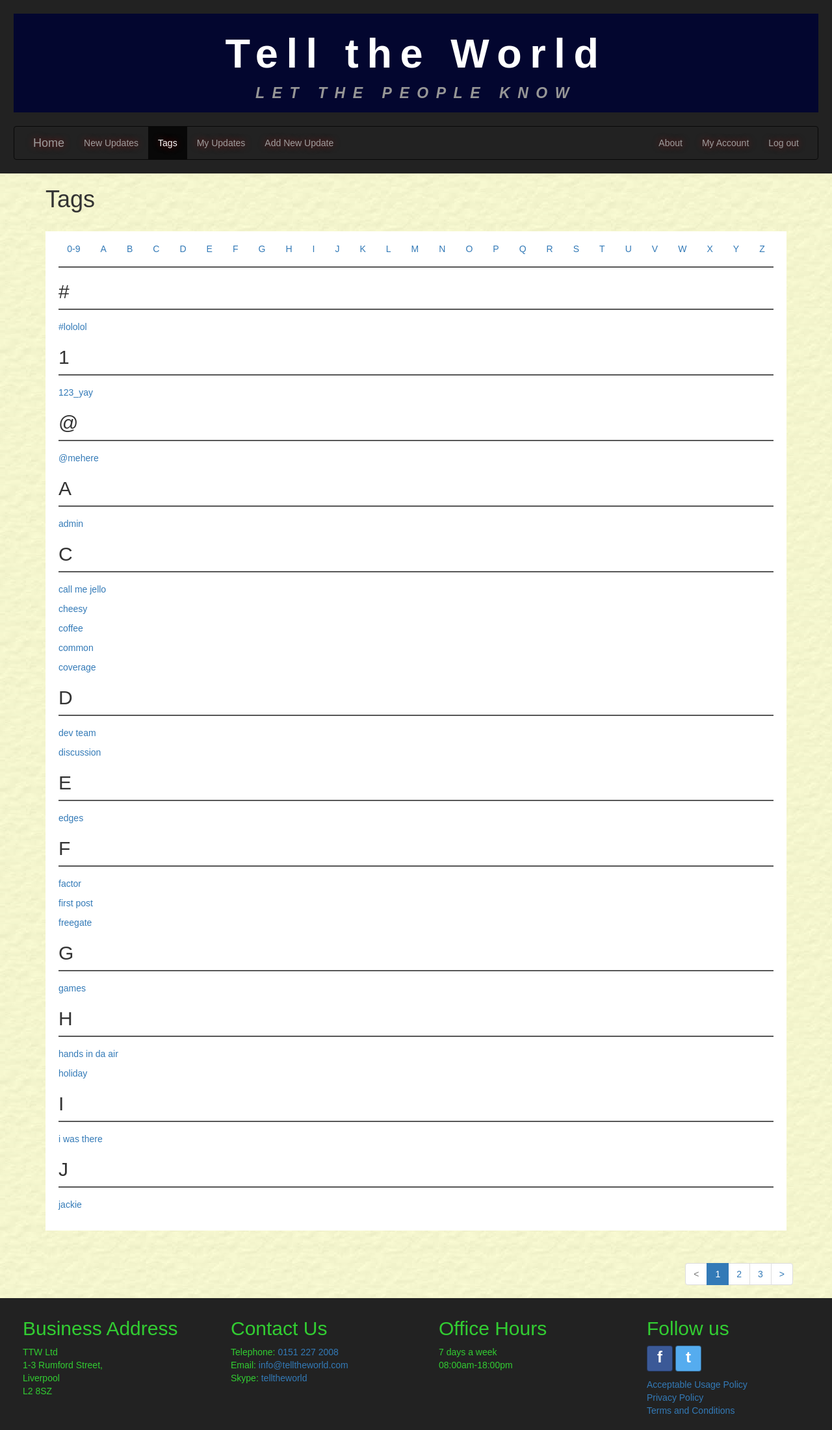
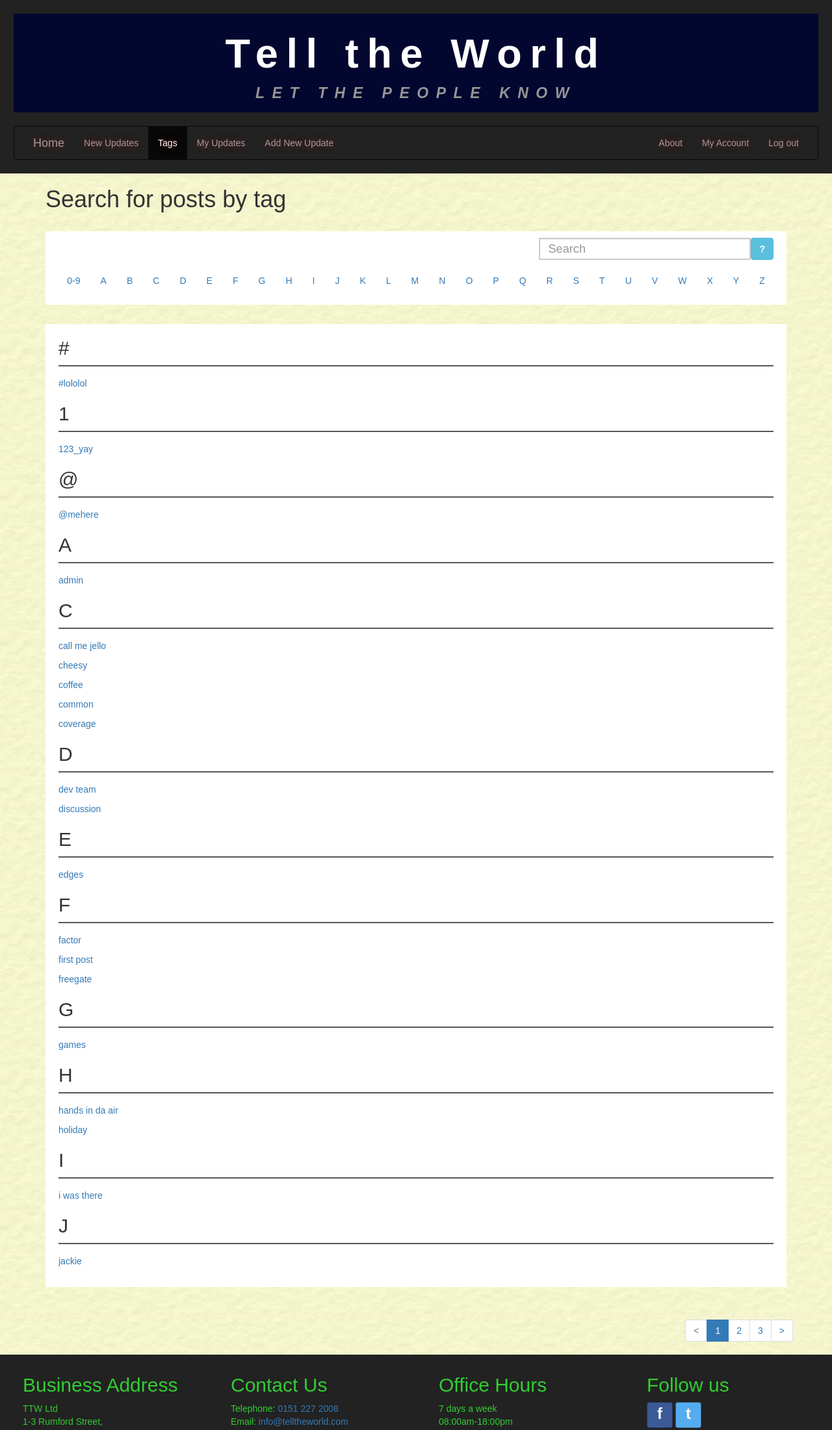
Before and after one commit to AndrewLaing/TellTheWorld, a Django app: page /tags/ in a window 1280 px wide. Shown: the top 2201 px of the page at 65% size. Run offline with Django 3.2, Linux system fonts and the light colour scheme; a user stored in the database is signed in; data comes from the database, SQL or seed files in the repository; some libraries are stand-ins or nearby versions.

Commit message:
Search func with autocomplete added to tags

```diff
--- a/TellTheWorld/tellings/static/tellings/css/style.css
+++ b/TellTheWorld/tellings/static/tellings/css/style.css
@@ -2,7 +2,7 @@
  * Filename:    style.css
  * Author:      Andrew Laing
  * Email:       parisianconnections@gmail.com
- * Date:        14/04/2020.
+ * Date:        14/05/2020.
  * Description: The main CSS file used to style the 'Tell the World' website.
  */
 
@@ -259,9 +259,13 @@ body {
 
 .glossary-filter {
   margin-top: 10px;
-  margin-bottom: 10px;
   text-align: center;
   font-size: large;
+}
+
+.glossary-search {
+  margin-top: 10px;
+  margin-bottom: 10px;
 }
 
 #paginationDiv {
@@ -499,8 +503,7 @@ hr {
 /* -------------------------------------------------------- */
 .tt-input,
 .tt-hint {
-  width: 396px;
-  height: 30px;
+  width: 274px;
   padding: 8px 12px;
   font-size: 1.3em;
   line-height: 30px;
@@ -517,10 +520,8 @@ hr {
   color: #999;
 }
 
-
-
 .tt-menu {
-  width: 422px;
+  width: 300px;
   margin-top: 12px;
   padding: 8px 0;
   background-color: #fff;
@@ -534,6 +535,7 @@ hr {
   padding: 3px 20px;
   font-size: 18px;
   line-height: 24px;
+  text-align: left;
 }
 
 .tt-suggestion.tt-cursor {
@@ -544,3 +546,12 @@ hr {
 .tt-suggestion p {
   margin: 0em;
 }
+
+#search-field {
+  float: none;
+  vertical-align: middle !important;
+}
+
+#glossary-search-btn {
+  font-weight: bold;
+}
--- a/TellTheWorld/tellings/templates/tellings/tag_list.html
+++ b/TellTheWorld/tellings/templates/tellings/tag_list.html
@@ -6,7 +6,7 @@
  * Filename:     tag_list.html
  * Author:       Andrew Laing
  * Email:        parisianconnections@gmail.com
- * Last updated: 14/04/2020
+ * Last updated: 14/05/2020
  * Description:  Template used for the Tags page.
  * -------------------------------------------------------------------------------
 {% endcomment %}
@@ -14,16 +14,54 @@
 {% block content %}
 
 <div class="container-fluid main-content">
-  <main class="container allUserUpdates">
+  <main class="container">
     <header>
-      <h1>Tags</h1>
+      <h1>Search for posts by tag</h1>
     </header>
 
     <div class="row white-inner-container">
 
+      <div class="glossary-search">
+        <div class="input-group col-sm-12 align-panel-text-right">
+            <input type="text" id="search-field" size="25" maxlength="15" class="form-control input-md" placeholder="Search" />
+            <button id="glossary-search-btn" class="btn btn-info" type="button">?</button>
+        </div>
+      </div>
 
+      {# Script used for search tag suggestions and search field submit #}
+      {# Placed here because urls loaded from static #}
 
+      {% load static %}
+      <script>
 
+        $.perform_search = function() {
+          var inputVal = $("#search-field").val();
+          var searchURL = "{% url 'tellings:tags' %}?search=" + inputVal
+          document.location.href = searchURL;
+        };
+
+        $("#search-field").on("keypress", function(e){
+          if(e.which == 13){
+            $.perform_search();
+          }
+        });
+
+        $("#glossary-search-btn").on("click", function(e){
+          $.perform_search();
+        });
+
+        var tagnames = new Bloodhound({
+          datumTokenizer: Bloodhound.tokenizers.whitespace,
+          queryTokenizer: Bloodhound.tokenizers.whitespace,
+          prefetch: "{% static 'tellings/data/tagNames.json' %}"
+        });
+
+        $('#search-field').typeahead(null, {
+          name: 'name',
+          displayKey: 'name',
+          source: tagnames
+        });
+      </script>
 
       <div class="glossary-filter">
         {% if glossary_filter %}
@@ -33,7 +71,9 @@
         {% endif %}
       </div>
 
-      <hr>
+    </div>
+
+    <div class="row white-inner-container">
 
       {% if tag_list %}
         {% regroup tag_list by first_char as first_char_list %}
--- a/TellTheWorld/tellings/views.py
+++ b/TellTheWorld/tellings/views.py
@@ -1,7 +1,7 @@
 # Filename:     views.py
 # Author:       Andrew Laing
 # Email:        parisianconnections@gmail.com
-# Last updated: 26/03/2020
+# Last updated: 14/05/2020
 # Description:  Contains the views for the website.
 
 import django.utils.timezone
```
